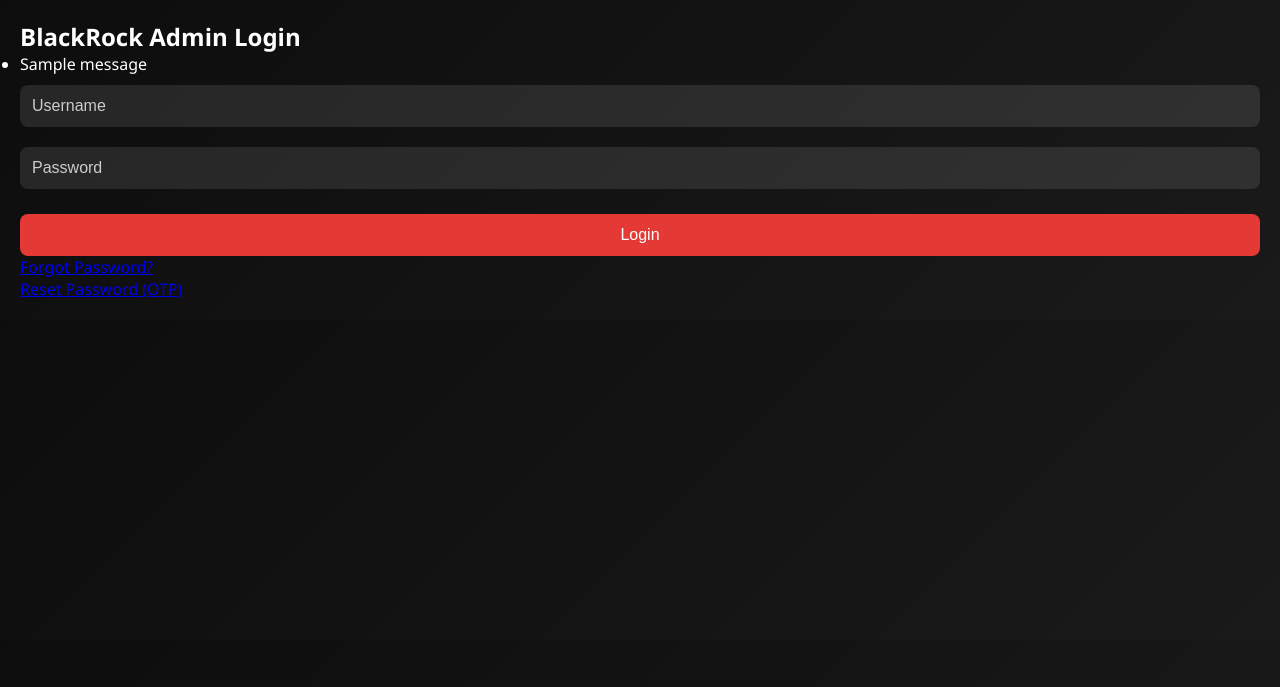
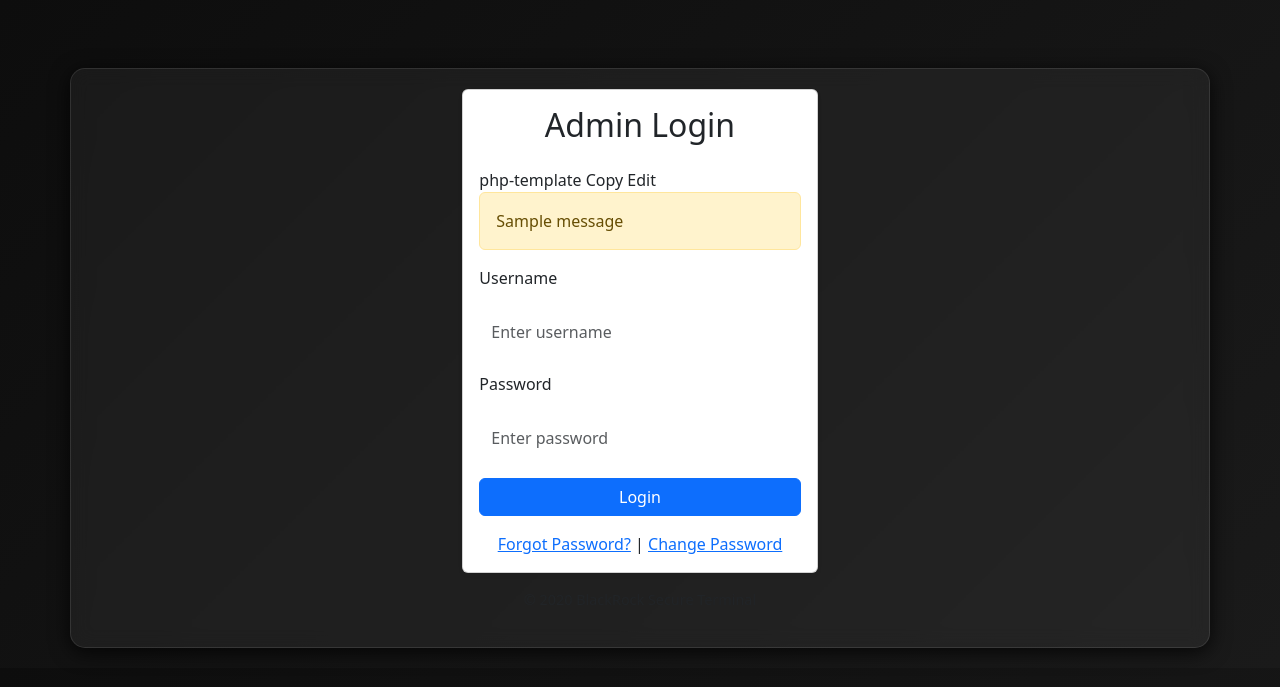
Before and after one commit to Lloydsgit/Project, a Flask app: template templates/login.html in a window 1280 px wide. Shown: the top 687 px of the page. Run offline with Flask 3, Linux system fonts and the light colour scheme; the template is opened without the code that fills it: most values are stand-ins (such as "Sample title", 1, 10 or a date in 2020); one stand-in notice (Sample message) is shown.

Commit message:
Update login.html

```diff
--- a/templates/login.html
+++ b/templates/login.html
@@ -1,33 +1,55 @@
-<!DOCTYPE html>
-<html lang="en">
-<head>
-    <meta charset="UTF-8">
-    <title>Admin Login - BlackRock</title>
-    <link rel="stylesheet" href="{{ url_for('static', filename='style.css') }}">
-</head>
-<body>
-    <div class="login-container">
-        <h2>BlackRock Admin Login</h2>
+<!DOCTYPE html> <html lang="en"> <head> <meta charset="UTF-8" /> <meta name="viewport" content="width=device-width, initial-scale=1.0" /> <title>Login - BlackRock Admin</title> <link rel="stylesheet" href="{{ url_for('static', filename='style.css') }}" /> <link href="https://cdn.jsdelivr.net/npm/bootstrap@5.3.2/dist/css/bootstrap.min.css" rel="stylesheet" /> </head> <body class="bg-light"> <div class="container mt-5"> <div class="row justify-content-center"> <div class="col-sm-10 col-md-6 col-lg-4"> <div class="card shadow-sm"> <div class="card-body"> <h2 class="text-center mb-4">Admin Login</h2>
+php-template
+Copy
+Edit
         {% with messages = get_flashed_messages() %}
           {% if messages %}
-            <ul class="flashes">
-              {% for msg in messages %}
-                <li>{{ msg }}</li>
-              {% endfor %}
-            </ul>
+            <div class="alert alert-warning" role="alert">
+              {{ messages[0] }}
+            </div>
           {% endif %}
         {% endwith %}
 
-        <form method="POST">
-            <input type="text" name="username" placeholder="Username" required><br>
-            <input type="password" name="password" placeholder="Password" required><br>
-            <button type="submit">Login</button>
+        <form method="post">
+          <div class="mb-3">
+            <label for="username" class="form-label">Username</label>
+            <input
+              type="text"
+              class="form-control"
+              id="username"
+              name="username"
+              placeholder="Enter username"
+              required
+            />
+          </div>
+
+          <div class="mb-3">
+            <label for="password" class="form-label">Password</label>
+            <input
+              type="password"
+              class="form-control"
+              id="password"
+              name="password"
+              placeholder="Enter password"
+              required
+            />
+          </div>
+
+          <div class="d-grid">
+            <button type="submit" class="btn btn-primary">Login</button>
+          </div>
         </form>
 
-        <div class="auth-links">
-            <a href="{{ url_for('forgot_password') }}">Forgot Password?</a><br>
-            <a href="{{ url_for('reset_password') }}">Reset Password (OTP)</a>
+        <div class="mt-3 text-center">
+          <a href="{{ url_for('forgot_password') }}">Forgot Password?</a> |
+          <a href="{{ url_for('change_password') }}">Change Password</a>
         </div>
+      </div>
     </div>
-</body>
-</html>
+
+    <p class="text-center mt-3 text-muted" style="font-size: 0.9rem;">
+      &copy; {{ now().year }} BlackRock Secure Terminal
+    </p>
+  </div>
+</div>
+</div> <script src="https://cdn.jsdelivr.net/npm/bootstrap@5.3.2/dist/js/bootstrap.bundle.min.js" ></script> </body> </html>
```
